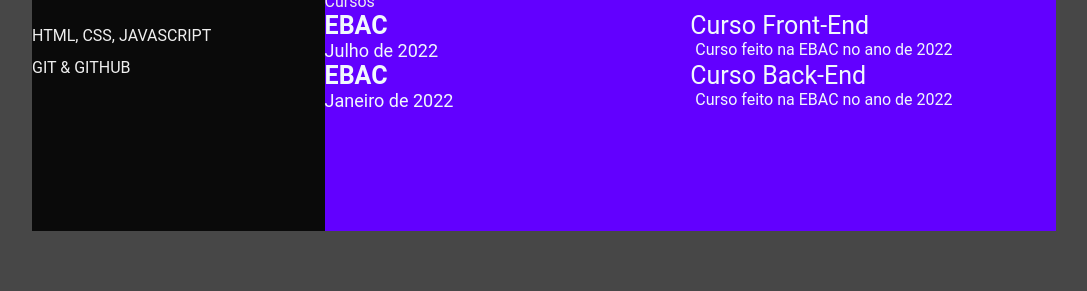
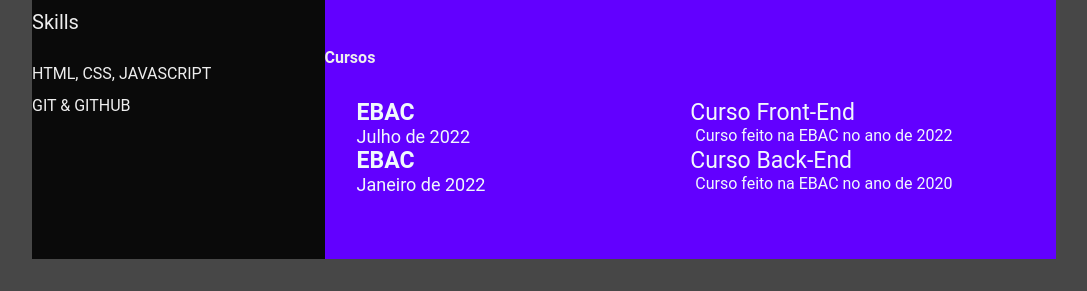
Before and after one commit to WesleyyS/devweekgit.github.io, a plain HTML site: page index.html in a window 1280 px wide. Shown: the part 601-892 px from the top of the page, without its empty margins (96-1183 px from the left). Before the commit the page ends 864 px from the top, so only its background shows below. Drawn offline with Linux system fonts and the light colour scheme.

Commit message:
feature: modified css (#5)

```diff
--- a/index.html
+++ b/index.html
@@ -21,6 +21,7 @@
                     <p class="profession">Desenvolvedor Junior</p>
                 </div>
                 <div class="contact-info">
+                    <br>
                     <p class="left-title">Contato</p>
                     <ul>
                         <li><i class="fa fa-phone"></i>+55 11 9999-0000</li>
@@ -30,6 +31,7 @@
                     </ul>
                 </div>
                 <div class="skills">
+                    <br>
                     <p class="left-title">Skills</p>
                     <ul>
                         <li>
@@ -112,7 +114,7 @@
                     </div>
                     <div class="awards-right">
                         <p class="awards-name">Curso Back-End</p>
-                        <p class="awards-desc">Curso feito na EBAC no ano de 2022</p>
+                        <p class="awards-desc">Curso feito na EBAC no ano de 2020</p>
                     </div>
                 </div>
             </section>
--- a/style.css
+++ b/style.css
@@ -95,6 +95,7 @@
 }
 
 .right-title {
+    font-weight: bold;
     color: #eeeeee;
 }
 
@@ -111,14 +112,14 @@
 .awards-contents {
     display: grid;
     grid-template-columns: repeat(2, 1fr);
-    padding-bottom: 2rem;
+    padding: 2rem;
     color: #F1F8FD;
 }
 
 .exp-company-name,
 .education-school-name,
 .awards-company-name {
-    font-size: 25px;
+    font-size: 23px;
     font-weight: bold;
 }
 
@@ -131,7 +132,7 @@
 .exp-position,
 .education-subject,
 .awards-name {
-    font-size: 25px;
+    font-size: 23px;
 }
 
 .exp-desc,
```
